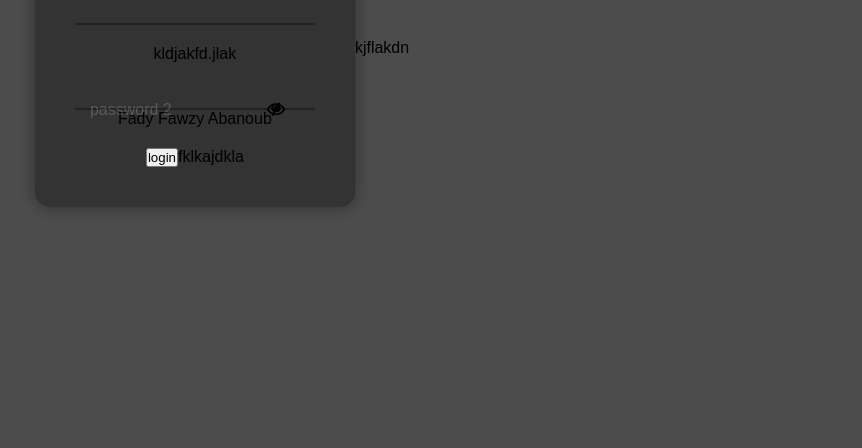
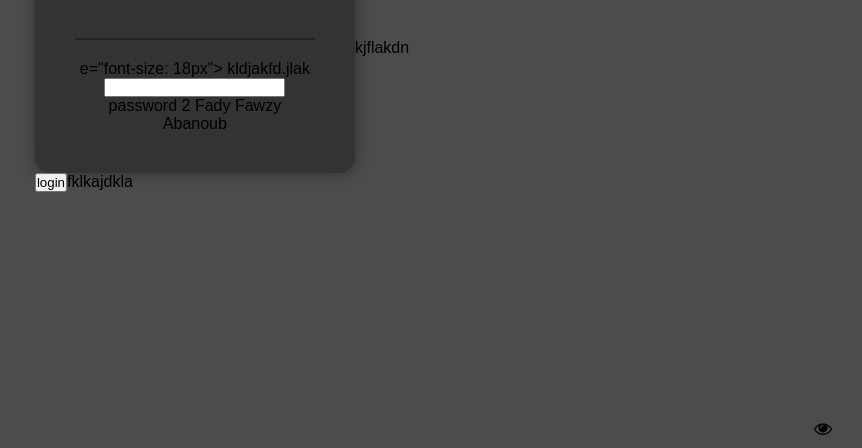
Before and after one commit to Sondos1811/login, a plain HTML site: page index.html in a window 1280 px wide. Shown: the part 352-800 px from the top of the page, without its empty margins (418-1280 px from the left). Drawn offline with Linux system fonts and the light colour scheme.

Commit message:
4th commit

```diff
--- a/index.html
+++ b/index.html
@@ -14,9 +14,7 @@
     <div class="box">
         <input type="text" placeholder="" type="hidden" required>
         <span >Username</span>
-    </div>
-    <div class="box">
-        <button class="icon"><i class="fa fa-eye-slash " style="font-size: 18px"></i>    </button>
+    </div>e="font-size: 18px"></i>    </button>
         <button class="icon1"><i class="fa fa-eye" style="font-size: 18px"></i>  </button>
 kldjakfd.jlak
         <input type="password" placeholder=""  class="password" required>
```
